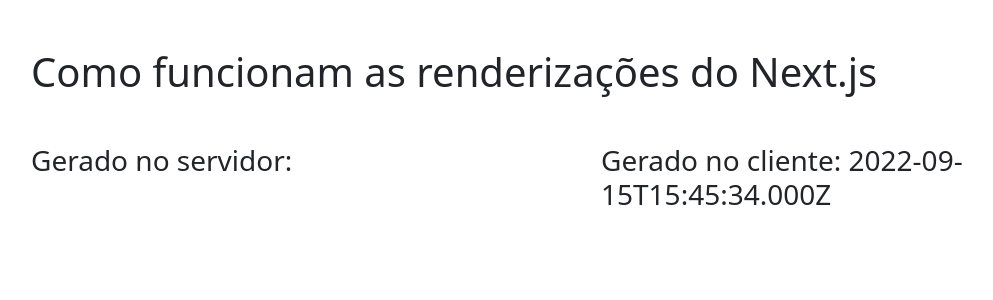
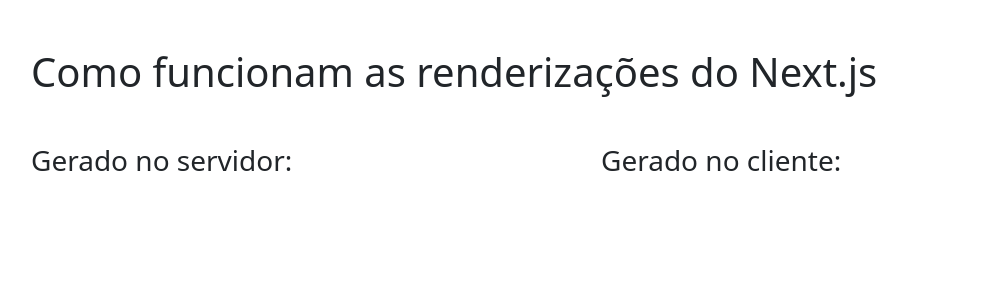
Before and after one commit to athena272/apple-store, a Next.js app: page /dynamic in a window 1280 px wide. Shown: the top 300 px of the page, without its empty margins (51-1044 px from the left). Built offline with nearby package versions, Linux system fonts and the light colour scheme.

Commit message:
Update dynamic.tsx

```diff
--- a/src/pages/dynamic.tsx
+++ b/src/pages/dynamic.tsx
@@ -1,24 +1,7 @@
 import { NextPage } from "next"
-import { useEffect, useState } from "react"
 import { Col, Container, Row } from "reactstrap"
 
-type ApiResponse = {
-  name: string
-  timestamp: Date
-}
-
 const Dynamic: NextPage = () => {
-  const [clientSideData, setClientSideData] = useState<ApiResponse>()
-
-  useEffect(() => {
-    fetchData()
-  }, [])
-
-  const fetchData = async () => {
-    const data = await fetch("/api/hello").then(res => res.json())
-    setClientSideData(data)
-  }
-
   return (
     <Container tag="main">
       <h1 className="my-5">
@@ -34,7 +17,7 @@
 
         <Col>
           <h3>
-            Gerado no cliente: {clientSideData?.timestamp}
+            Gerado no cliente:
           </h3>
         </Col>
       </Row>
```
